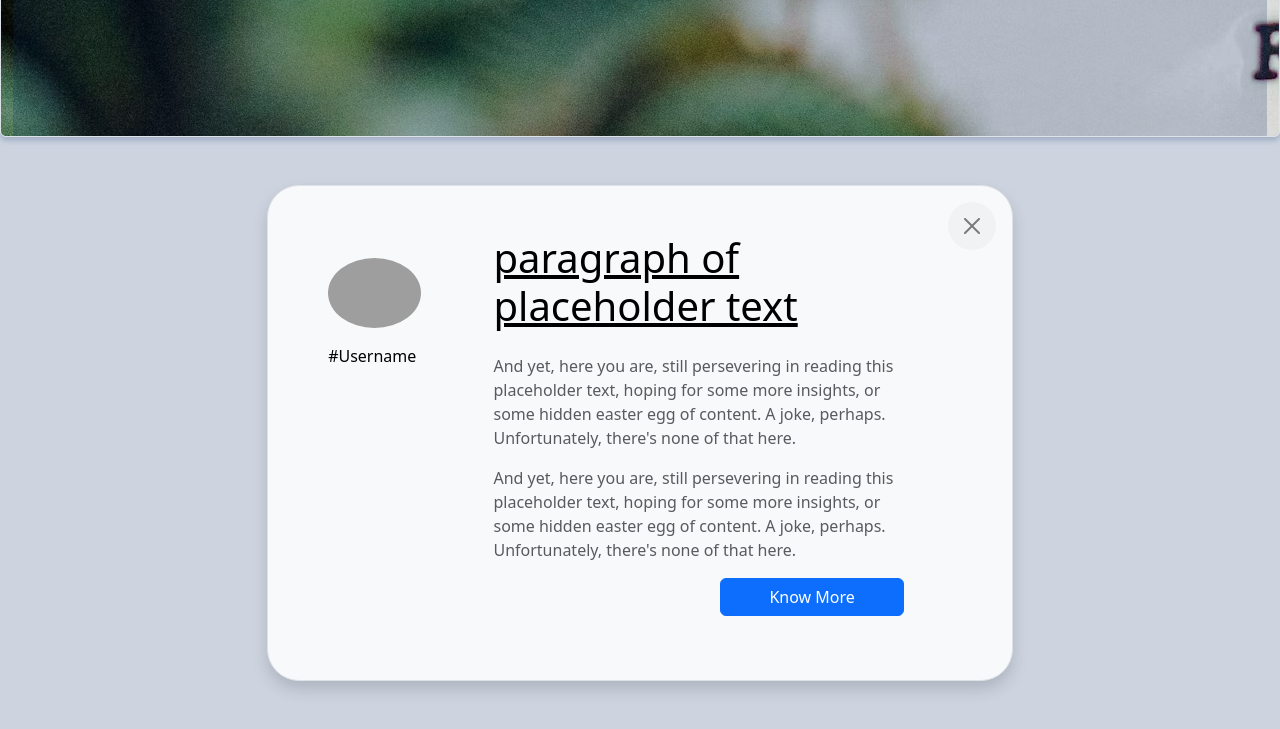
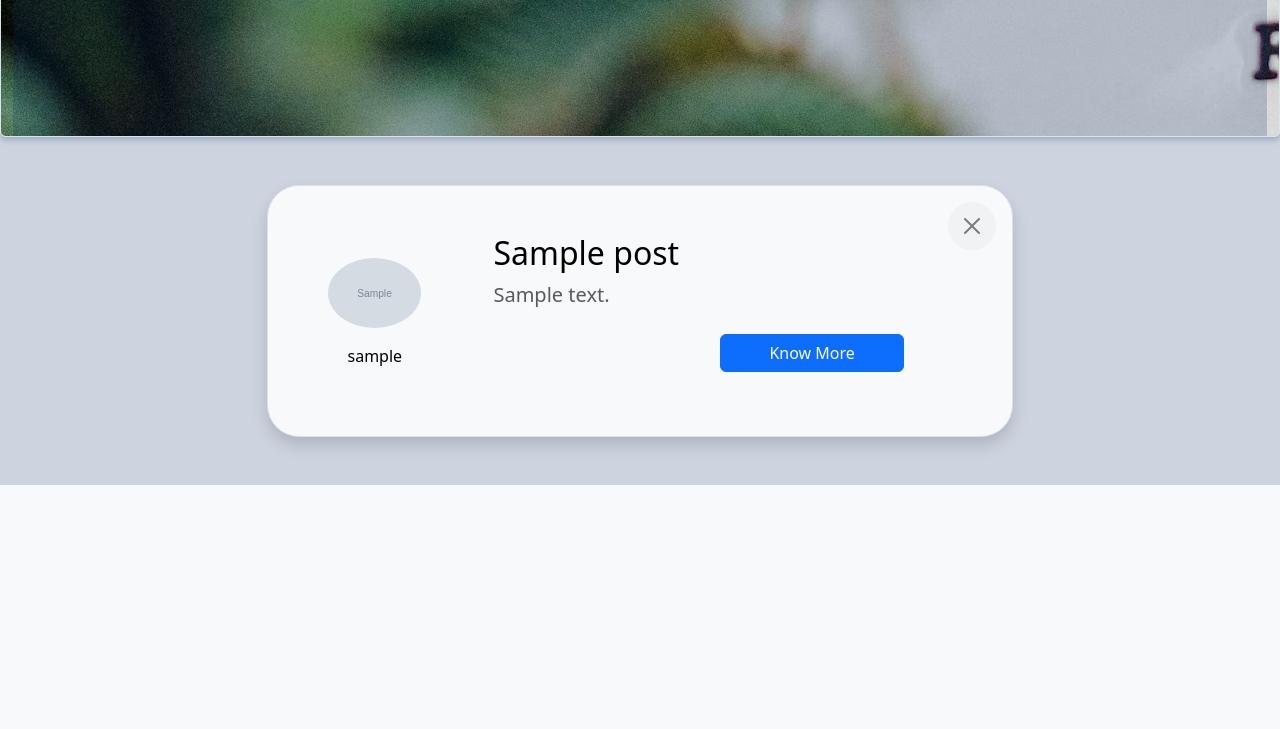
Before and after one commit to SoraK93/CS50X-finalProject, a Flask app: page / in a window 1280 px wide. Shown: the part 535-1264 px from the top of the page. After the commit the page ends 1020 px from the top, so only its background shows below. Run offline with Flask 3, Linux system fonts and the light colour scheme; tables that the repository leaves empty hold one stand-in row (values such as "Sample post"); grey boxes marked "Sample" are stand-in pictures; some libraries are stand-ins or nearby versions; grey boxes are pictures that could not be loaded.

Commit message:
Add post update feature

```diff
--- a/blog/routes.py
+++ b/blog/routes.py
@@ -29,7 +29,7 @@ def register():
 		)
 		db.session.add(new_user)
 		db.session.commit()
-		flash(message="You have registered successfully.", category="success")
+		flash(message="You have registered successfully", category="success")
 		return redirect(url_for("login"))
 	return render_template("register.html", form=form)
 
@@ -84,4 +84,21 @@ def post():
 		db.session.add(new_post)
 		db.session.commit()
 		return redirect(url_for("home"))
-	return render_template("post.html", form=form)
+	return render_template("create_post.html", form=form)
+
+
+@app.route("/update_post/<int:post_id>", methods=["GET", "POST"])
+def update_post(post_id):
+	form = CreatePostForm()
+	post = db.session.execute(db.select(Post).where(Post.id==post_id)).scalar()
+	if form.validate_on_submit():
+		post.title = form.heading.data
+		post.description = form.description.data
+		post.content = form.content.data
+		db.session.commit()
+		flash("Your post has been updated", "success")
+		return redirect(url_for("home"))
+	form.heading.data = post.title
+	form.description.data = post.description
+	form.content.data = post.content
+	return render_template("create_post.html", form=form, post=post, update=True)
--- a/blog/static/style.css
+++ b/blog/static/style.css
@@ -13,7 +13,6 @@ body {
     background-position: 0 -1200px;
     opacity: 1;
 }
-
 .home-header-bg {
     background-color: rgba(5, 43, 101, 0.2);
 }
@@ -33,6 +32,12 @@ body {
     font-size: large;
     color: rgb(0, 183, 255);
     text-shadow: 1px 1px 1px rgb(3, 4, 97);
+}
+.home-post-title {
+    color: black;
+}
+.home-post-title:hover {
+    color: rgb(0, 183, 255);
 }
 
 /* Contact Page */
--- a/blog/templates/home.html
+++ b/blog/templates/home.html
@@ -21,34 +21,27 @@
 
 {% block content %}
 <div class="container col-7 my-5">
+    {% for post in posts %}
     <div
         class="position-relative text-muted bg-body border border-dashed rounded-5 shadow py-5 mb-5 bg-body-tertiary row justify-content-md-center">
         <div class="col-auto">
             <div class="row py-2 mt-3">
-                <img src="https://github.com/mdo.png" alt="mdo" width="70" height="70" class="rounded-circle">
+                <img src="{{ url_for('static', filename='profile_pics/' + post.author.profile_photo) }}" alt="mdo" width="70" height="70" class="rounded-circle">
             </div>
             <div class="row py-2">
-                <a href="#" class=" link-body-emphasis text-decoration-none" aria-expanded="false">
-                    #Username
+                <a href="#" class=" link-body-emphasis text-center text-decoration-none" aria-expanded="false">
+                    {{ post.author.username }}
                 </a>
             </div>
         </div>
 
+
         <div class="col-7 mx-5">
-            <button type="button"
-                class="position-absolute top-0 end-0 p-3 m-3 btn-close bg-secondary bg-opacity-10 rounded-pill"
-                aria-label="Close"></button>
-            <h1 class="text-body-emphasis"><u>paragraph of placeholder text</u></h1>
-            <p class="col-6 mx-auto mb-4">
-            <p>And yet, here you are, still persevering in reading this placeholder text, hoping for some more
-                insights, or
-                some hidden easter egg of content. A joke, perhaps. Unfortunately, there's none of that here.</p>
-            <p>And yet,
-                here
-                you are, still persevering in reading this placeholder text, hoping for some more insights, or some
-                hidden
-                easter egg of content. A joke, perhaps. Unfortunately, there's none of that here.</p>
-            </p>
+            <button type="button" class="position-absolute top-0 end-0 p-3 m-3 btn-close bg-secondary bg-opacity-10 rounded-pill" aria-label="Close"></button>
+            <h2 class="">
+                <a href="{{ url_for('update_post', post_id=post.id) }}" class="text-decoration-none home-post-title">{{ post.title }}</a>
+            </h2>
+            <p class="col-6 mb-4 fs-5">{{ post.description}}</p>
             <div class="col d-flex justify-content-end">
                 <button class="btn btn-primary px-5 mb-3" type="button">
                     Know More
@@ -56,5 +49,6 @@
             </div>
         </div>
     </div>
+    {% endfor %}
 </div>
 {% endblock %}
```
Also changed, not shown: blog/templates/create_post.html (renamed from blog/templates/post.html, +8 -2 lines).
